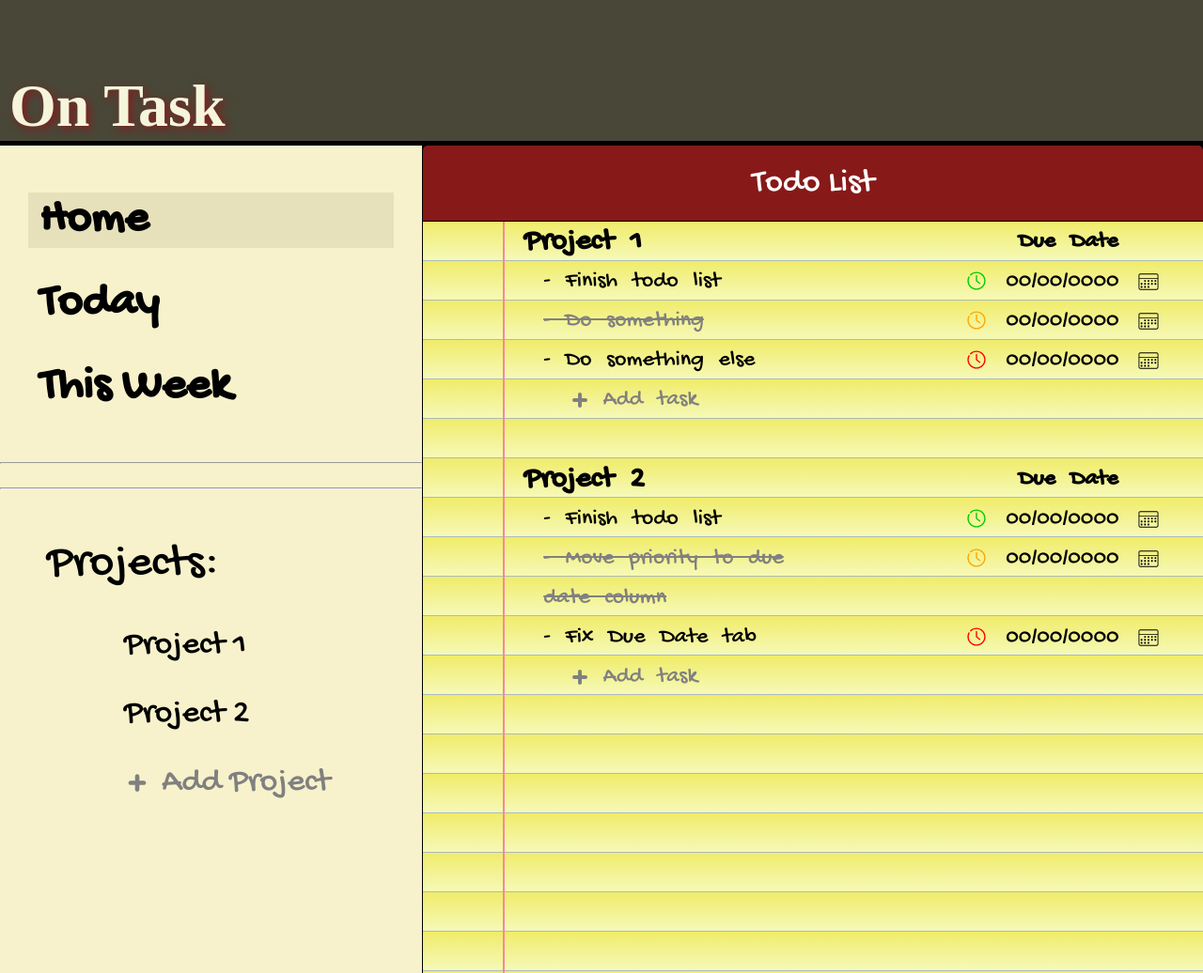
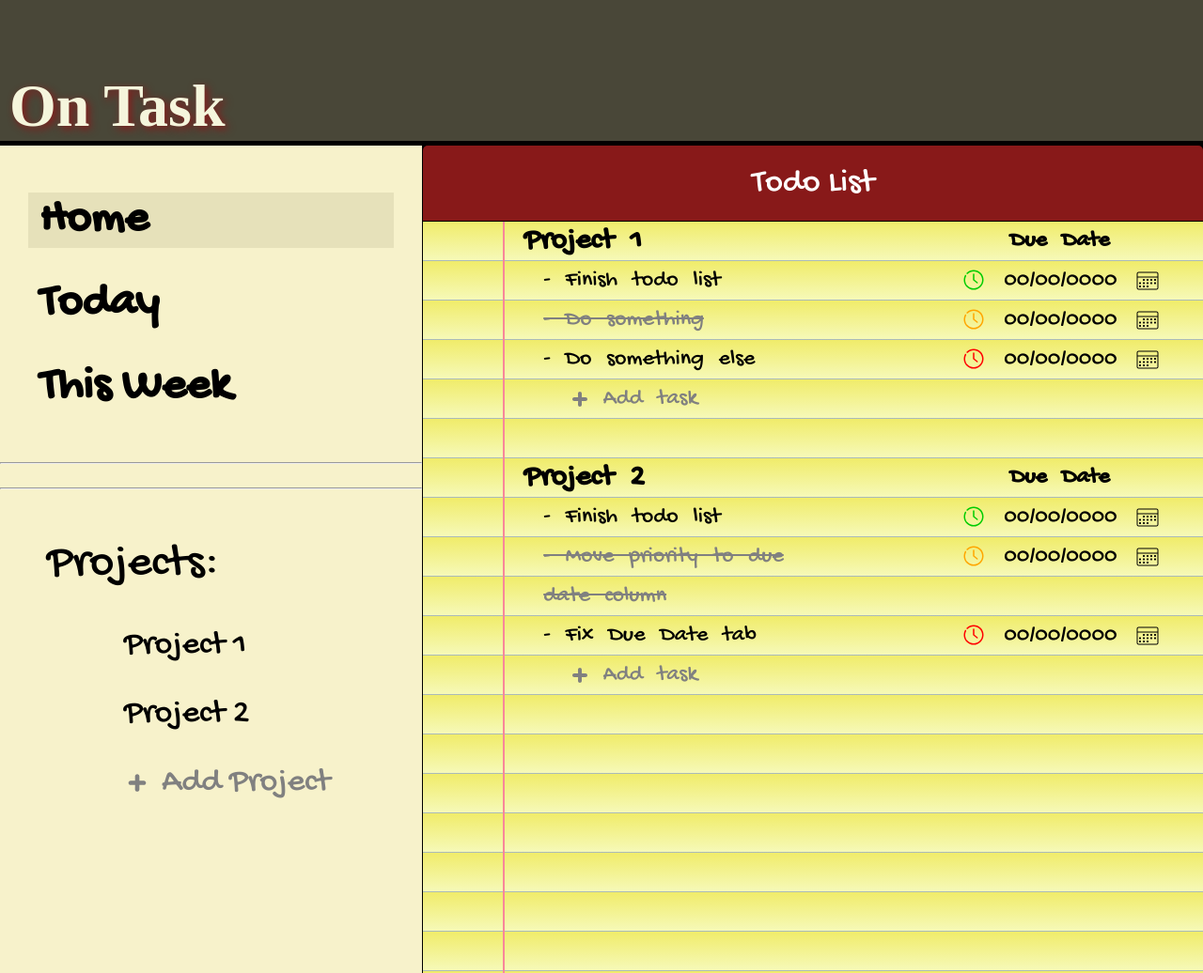
Before and after one commit to JPAK36/todo-list, a website: page dist/index.html in a window 1280 px wide. Shown: the whole page at 94% size. Drawn offline with Linux system fonts and the light colour scheme.

Commit message:
Add hover style to due date icons and center 'Due Date' column header

```diff
--- a/dist/style.css
+++ b/dist/style.css
@@ -155,6 +155,8 @@ h2 {
 
 h3 {
     font-size: 24px;
+    width: 208.6px;
+    text-align: center;
 }
 
 #margin {
@@ -196,8 +198,8 @@ h3 {
     justify-content: space-between;
     align-items: center;
     margin-top: 0px;
-    margin-right: 10%;
-    height: 43px;
+    margin-right: 4%;
+    height: 42px;
 }
 
 .task {
@@ -237,8 +239,11 @@ h3 {
     margin-left: 20px;
 }
 
+.calendar-icon:hover, .priority-icon:hover {
+    cursor: pointer;
+}
+
 .due-date {
-    width: 30%;
     display: flex;
     justify-content: flex-end;
     margin-right: 4%;
```
Also changed, not shown: dist/index.html (+3 -3 lines).
